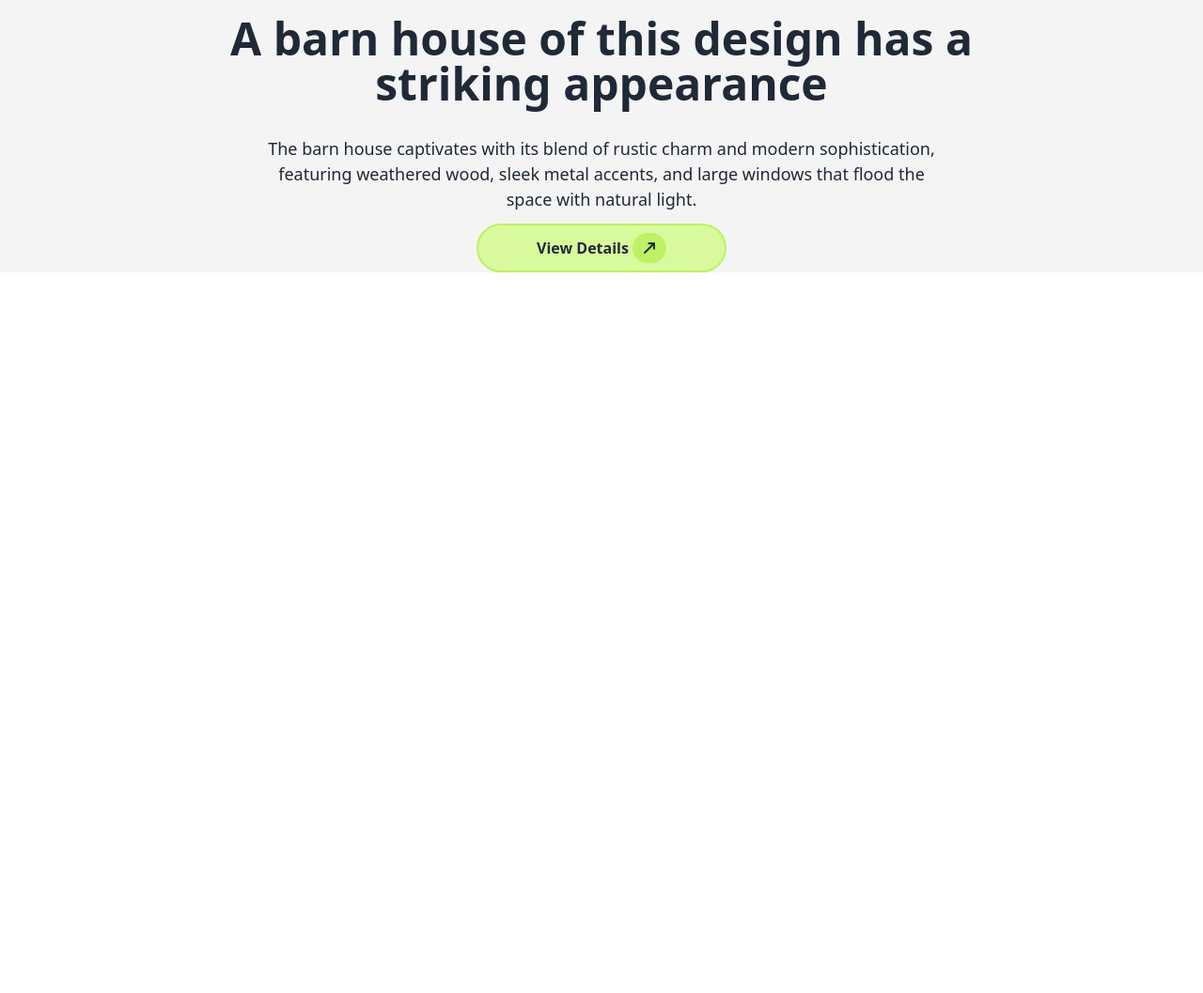
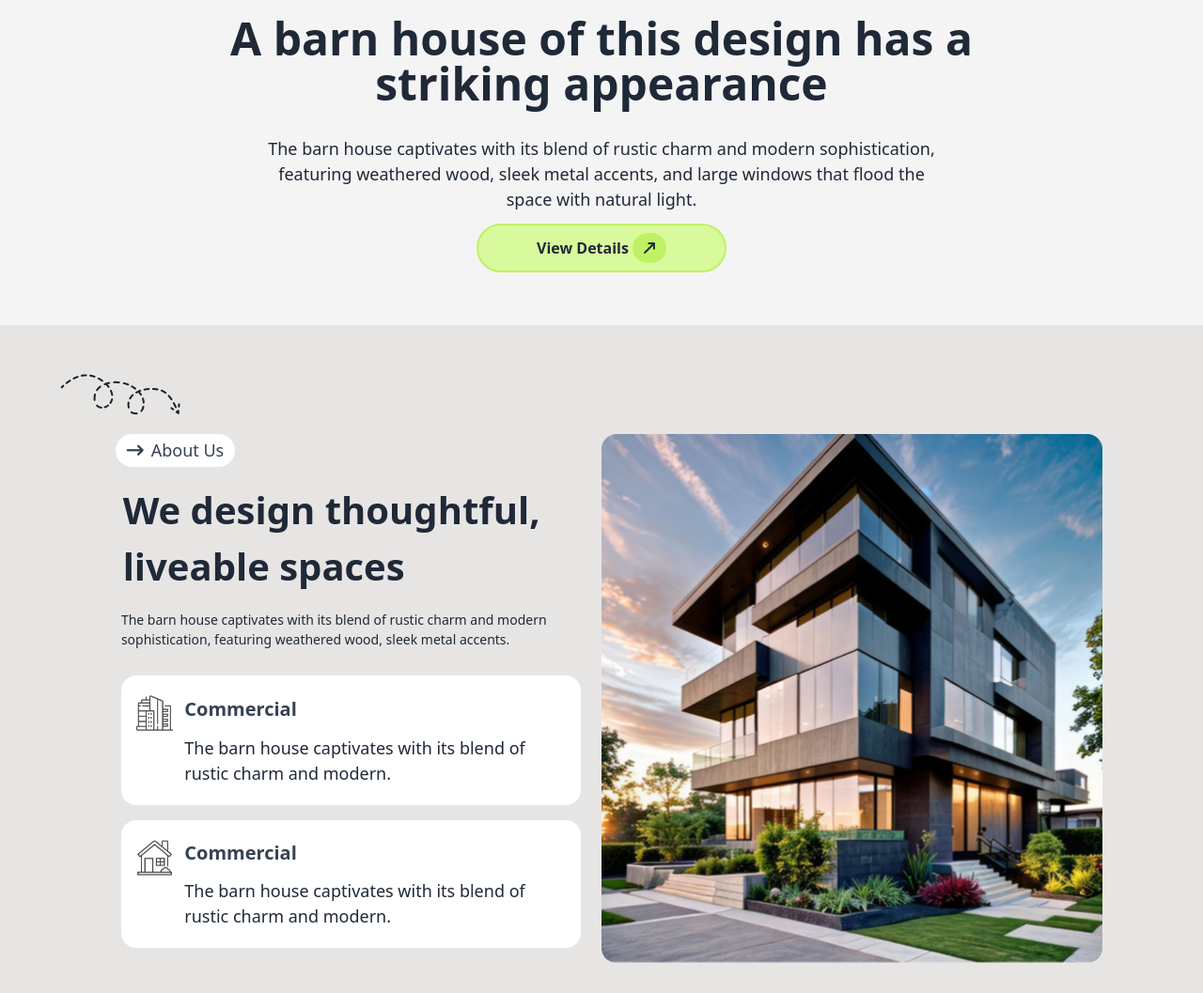
Before and after one commit to sajusanju/B10-Assignment03, a plain HTML site: page index.html in a window 1280 px wide. Shown: the part 520-1577 px from the top of the page at 94% size. Before the commit the page ends 810 px from the top, so only its background shows below. Drawn offline with nearby package versions, Linux system fonts and the light colour scheme.

Commit message:
about us section done

```diff
--- a/index.html
+++ b/index.html
@@ -90,7 +90,7 @@
      </nav>
 
      <!-- ? navbar section ends---------------------- -->
-      <section class=" lg:w-10/12 mx-auto flex flex-col items-center">
+      <section class=" lg:w-10/12 mx-auto flex flex-col items-center pb-14">
 
             <img src="images/banner.png" class="w-8/12 mx-auto" alt="">
 
@@ -99,14 +99,61 @@
               striking appearance</h1>
              <p class="w-11/12 mx-auto text-center lg:w-8/12 text-[18px] my-3">The barn house captivates with its blend of rustic charm and modern sophistication, featuring weathered wood, sleek metal
               accents, and large windows that flood the space with natural light.</p>
-             <button class="flex gap-1 items-center justify-center border-2 border-lime-300 bg-lime-200 w-10/12 py-3 lg:w-3/12 mx-auto lg:px-6 lg:py-2 rounded-full">
+             <button class="flex gap-1 items-center justify-center border-2 border-lime-300 bg-lime-200 w-10/12 py-2 lg:w-3/12 mx-auto lg:px-6 lg:py-2 rounded-full">
               <p class="font-semibold">View Details</p>
               <div class="icon bg-lime-300 px-[12px] py-1 rounded-full "><i class="fa-solid fa-arrow-up-long rotate-45"></i></div>
              </button>
                 </section>
   </header>
 
-  <!-- ?header section done -->
+  <!-- ?header section done -------------------------------------------------->
+
+
+<!-- ?main section started---------------------------------------------------- -->
+  <main>
+      <section class="about-us bg-stone-200 pt-8 pb-8  ">
+        <img class="hidden lg:flex lg:relative lg:left-16 py-5" src="images/Vector.png" alt="">
+        <div class="lg:w-10/12 mx-auto lg:flex">
+            <div class="lg:flex-1 lg:flex lg:flex-col ">
+
+                <button class="flex mx-auto items-center  bg-white gap-2 px-3 py-1 rounded-full font-medium text-gray-700 text-[18px] lg:text-start lg:ml-4">
+                  <i class="fa-solid fa-arrow-right-long"></i>
+                <p >About Us</p>
+                </button>
+                <h1 class="lg:text-start lg:w-10/12 lg:mx-6 mx-auto w-9/12 text-[26px] text-center font-bold py-4 lg:text-[40px] ">We design thoughtful,
+                  liveable spaces</h1>
+                  <p class="lg:text[20px] lg:w-11/12 lg:text-start w-10/12 mx-auto text-[14px] text-center pb-7">The barn house captivates with its blend of rustic
+                    charm and modern sophistication, featuring
+                    weathered wood, sleek metal accents.</p>
+
+                    <div class="flex bg-white w-11/12 mx-auto rounded-2xl gap-3 px-4 py-5">
+                      <img class="lg:h-10 lg:w-10 w-8 h-8 font-extrabold" src="images/commercial.png" alt="">
+                      <div >
+                        <h1 class="lg:text-[20px] text-[18px] font-bold text-gray-700 pb-3 text-2xl">Commercial</h1>
+                        <p class=" text-[18px]">The barn house captivates with
+                          its blend of rustic charm and
+                          modern.</p>
+                      </div>
+                    </div>
+
+                    <div class="flex bg-white w-11/12 mx-auto rounded-2xl gap-3 px-4 py-5 mt-4 mb-4">
+                      <img class="lg:h-10 lg:w-10 w-8 h-8 font-extrabold" src="images/residential.png" alt="">
+                      <div >
+                        <h1 class="lg:text-[20px] text-[18px] font-bold text-gray-700 pb-3">Commercial</h1>
+                        <p class="text-[18px]">The barn house captivates with
+                          its blend of rustic charm and
+                          modern.</p>
+                      </div>
+                    </div>
+            </div>
+            <div class="w-11/12   mx-auto flex-1">
+              <img class=" h-52 w-full object-cover rounded-2xl lg:h-full" src="images/Rectangle.png" alt="">
+            </div>
+          </div>
+      </section>
+
+      <!-- ?about us section ends----------------------- -->
+  </main>
 
 </body>
 </html>
```
